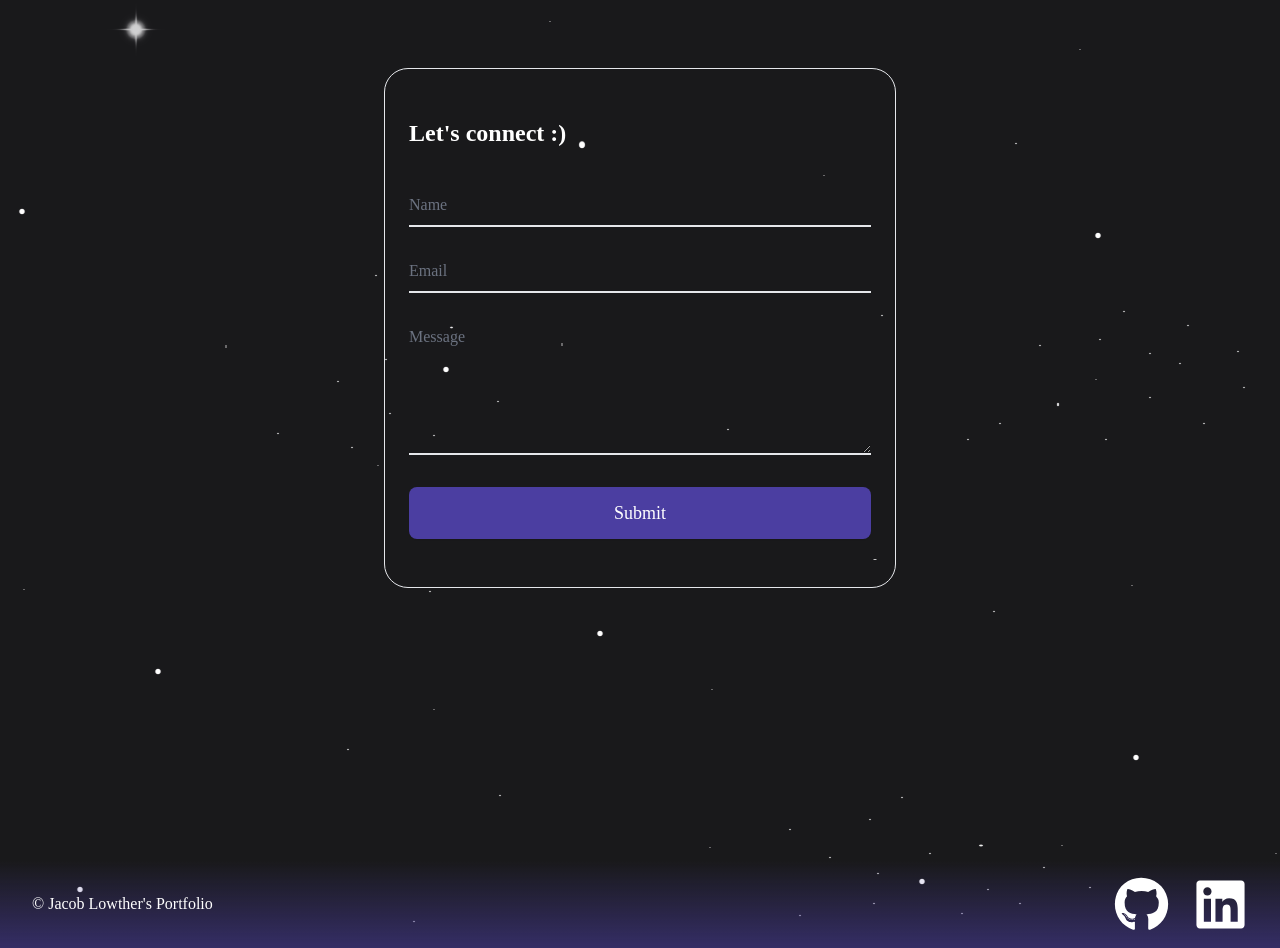
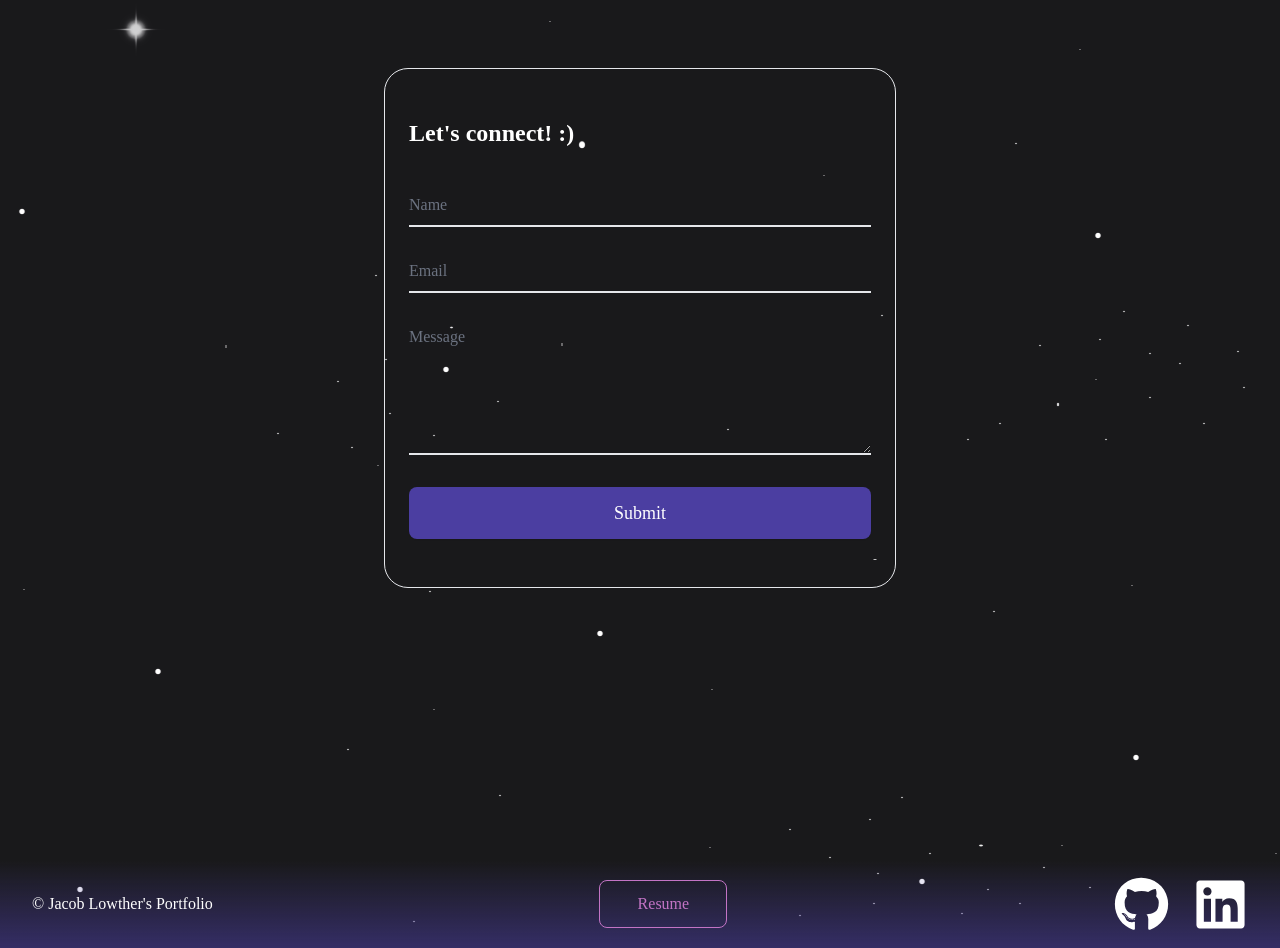
Before and after one commit to YggdrasilJL/web-wizard, a React (Vite) app: page /contact in a window 1280 px wide. Shown: the part 120-1068 px from the top of the page. Built offline with nearby package versions, Linux system fonts and the light colour scheme; a web font is replaced by a local one.

Commit message:
add resume to footer

```diff
--- a/src/components/Contact.jsx
+++ b/src/components/Contact.jsx
@@ -28,7 +28,11 @@ const Contact = () => {
   return (
     <div className="contact m-10 sm:m-0 sm:mt-20 p-0 text-white min-h-screen">
       <div className="mx-auto max-w-lg px-6 py-12 border rounded-3xl">
-        <h1 className="text-2xl font-bold mb-8">Let's connect :)</h1>
+        <h1 className="text-2xl font-bold mb-8 hover:scale-105 hover:text-teal-400 w-fit cursor-default duration-700 hover:shadow-2xl">
+          <span className="hover:scale-105 hover:shadow-purple-400 duration-1000">
+            Let's connect! :)
+          </span>
+        </h1>
         <form
           action="https://getform.io/f/8dff03e9-7a0c-4722-9b0d-73e3a013ca93"
           method="POST"
@@ -103,8 +107,8 @@ const Contact = () => {
           </div>
 
           <button
-            className="w-full px-6 py-3 mt-3 text-lg text-white transition-all duration-150 ease-linear rounded-lg
-             shadow outline-none bg-darkPurple hover:bg-magenta hover:shadow-lg focus:outline-none"
+            className="w-full px-6 py-3 mt-3 text-lg text-white transition-all duration-300 ease-linear rounded-lg
+             shadow outline-none bg-darkPurple hover:outline-1 hover:outline-lightAqua hover:bg-magenta hover:scale-105 hover:shadow-lg focus:outline-none"
             type="submit"
           >
             Submit
--- a/src/components/Footer.jsx
+++ b/src/components/Footer.jsx
@@ -2,12 +2,18 @@ import React from 'react';
 import { FaGithub, FaLinkedin } from 'react-icons/fa';
 
 const Footer = () => {
+  const resumePDF = 'src/assets/jacob-resume.pdf';
   return (
     // removing bottom-0 stops it from clipping over other elements
     <div className="flex text-white h-20">
       <div className=" justify-between items-center bg-gradient-to-b from-transparent to-opacityPurple p-4 flex gap-x-5 w-full sm:absolute bottom-0">
         <p className="ml-4">&copy; Jacob Lowther's Portfolio</p>
-        <div className="flex gap-x-6 mr-4">
+        <a href={resumePDF} download="jacob-resume.pdf">
+          <button className=" w-32 hover:w-40 h-12 hover:h-14 hover:text-white hover:border-white hover:scale-110 duration-300 text-magenta border border-magenta p-2 rounded-lg">
+            Resume
+          </button>
+        </a>
+        <div className="flex gap-x-6 mr-4 items-center">
           <a
             href="https://github.com/YggdrasilJL/"
             className="hover:scale-125 hover:text-magenta duration-500"
```
Also changed, not shown: 1 other file (tests, documents, lock files or other folders).
